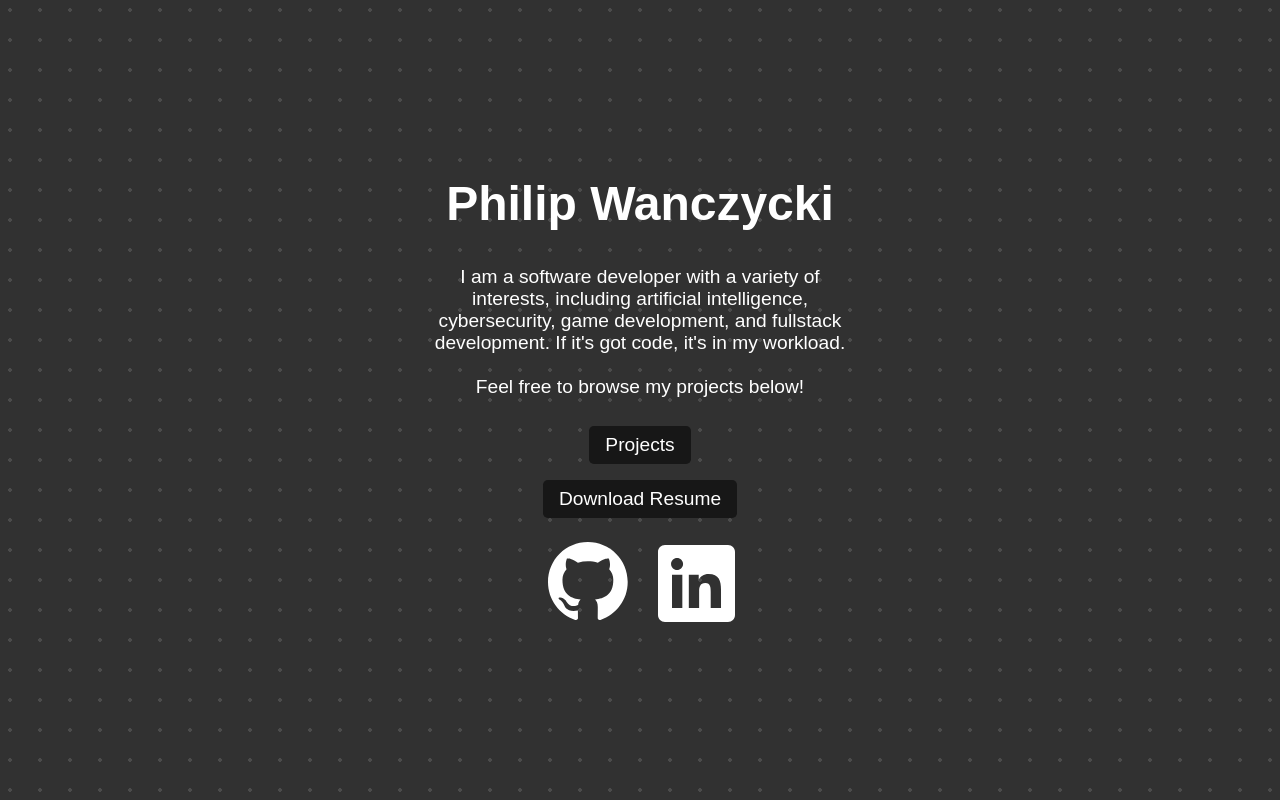
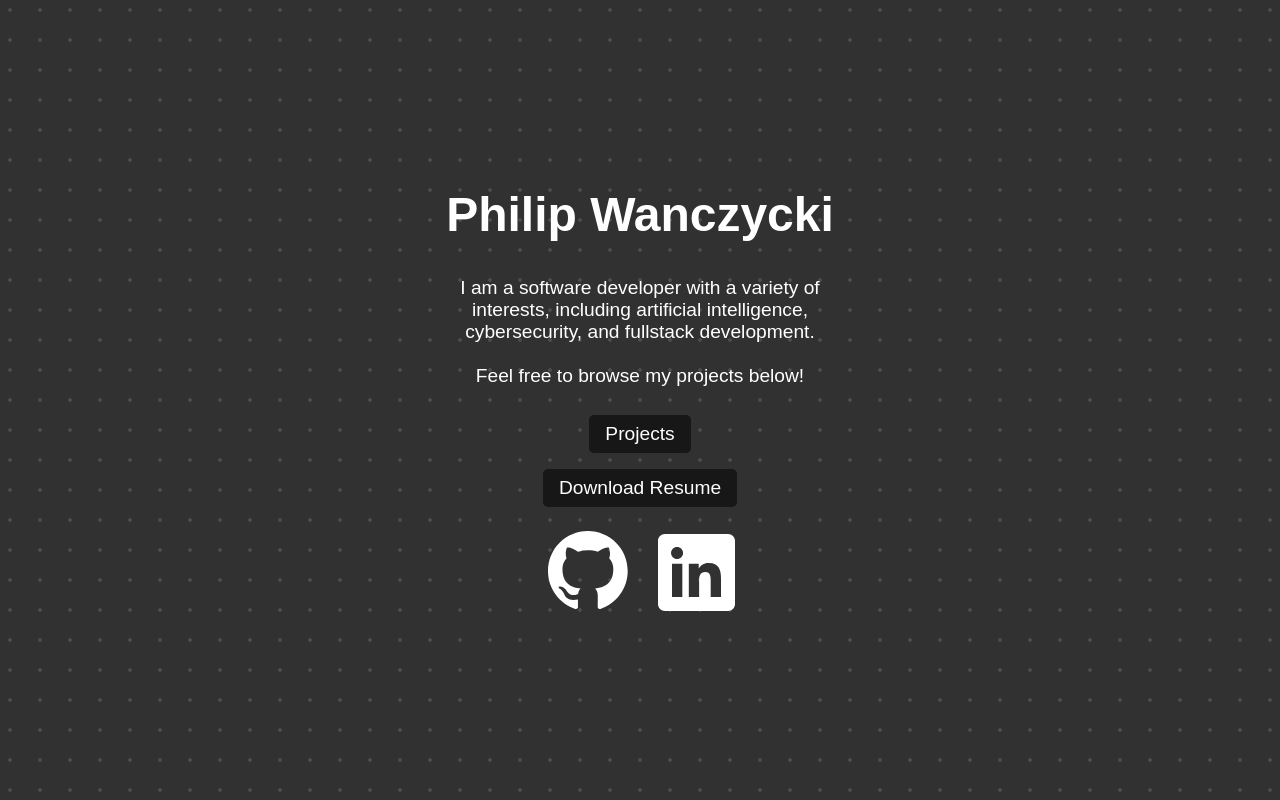
Before and after one commit to PWanczycki/PWanczycki.github.io, a React (Vite) app: page / in a window 1280 px wide. Built offline with nearby package versions, Linux system fonts and the light colour scheme; a web font is replaced by a local one.

Commit message:
clean up about me

```diff
--- a/src/routes/Root.tsx
+++ b/src/routes/Root.tsx
@@ -16,8 +16,8 @@ function Root() {
         <h1>Philip Wanczycki</h1>
         <p className="text">
           I am a software developer with a variety of interests, including
-          artificial intelligence, cybersecurity, game development, and
-          fullstack development. If it's got code, it's in my workload. <br />
+          artificial intelligence, cybersecurity, and fullstack development.
+          <br />
           <br />
           Feel free to browse my projects below!
         </p>
```
